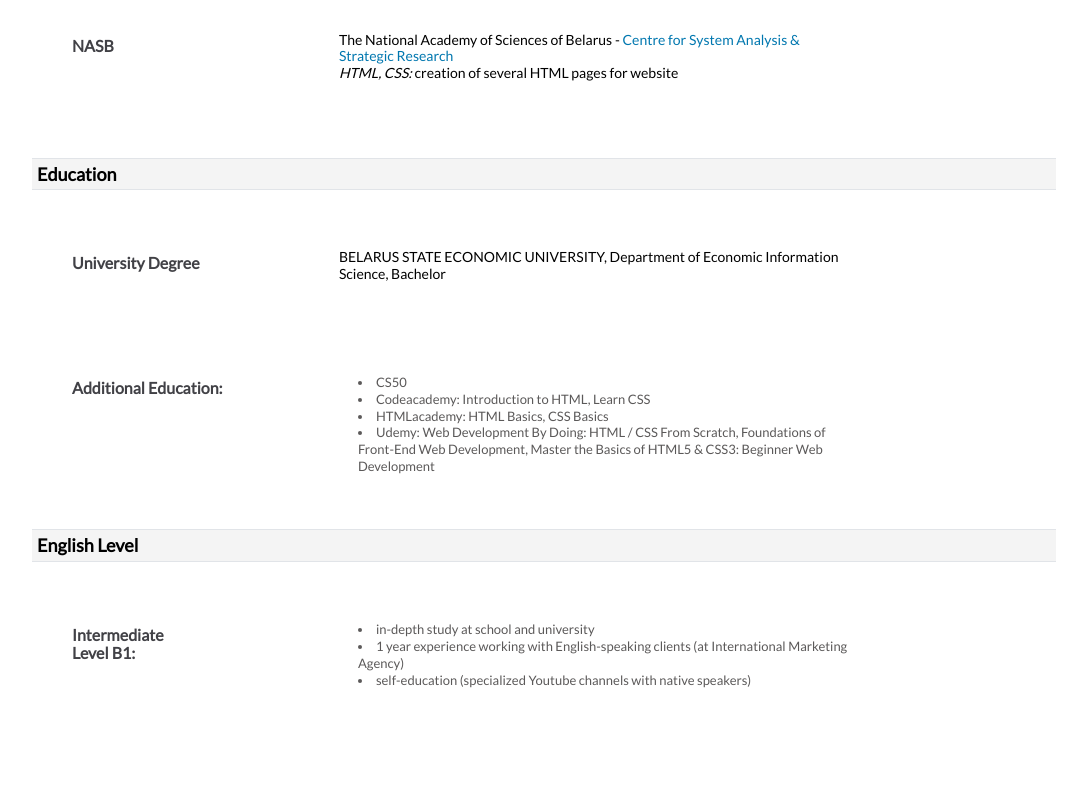
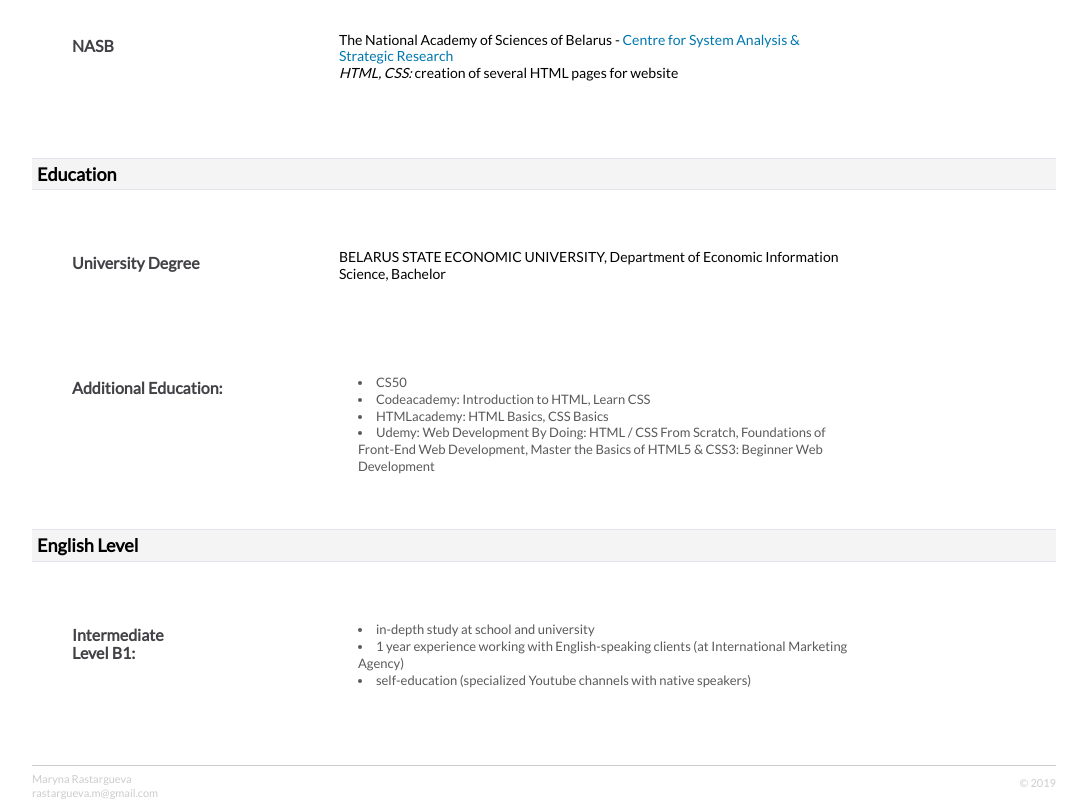
Before and after one commit to maryna-js/rsschool-cv, a plain HTML site: page index.html in a window 1280 px wide. Shown: the part 1409-2209 px from the top of the page, without its empty margins (96-1183 px from the left). Before the commit the page ends 2174 px from the top, so only its background shows below. Drawn offline with Linux system fonts and the light colour scheme; files whose address does not match are found by name.

Commit message:
feat: add footer section

```diff
--- a/assets/style/style.css
+++ b/assets/style/style.css
@@ -194,3 +194,30 @@ h2 {
   padding: 2px;
   border: 1px solid #888;
 }
+
+footer {
+  border-top: 1px solid #cccccc;
+}
+
+.bottom-text {
+  height: 20px;
+  font-size: 11px;
+  color: #cccccc;
+}
+
+.bottom-text-left {
+  float: left;
+  line-height: 0.3;
+}
+
+.bottom-text-left a {
+  color: #cccccc;
+}
+
+.bottom-text-left a:hover {
+  color: #0077af;
+}
+
+.bottom-text-right {
+  float: right;
+}
--- a/index.html
+++ b/index.html
@@ -216,7 +216,17 @@
     </section>
   </main>
   <footer>
-
+    <div class="bottom-text">
+      <div class="bottom-text-left">
+        <p>
+          Maryna Rastargueva
+        </p>
+        <a href="mailto:rastargueva.m@gmail.com">rastargueva.m@gmail.com</a>
+      </div>
+      <div class="bottom-text-right">
+        <p> © 2019</p>
+      </div>
+    </div>
   </footer>
 </body>
 </html>
```
